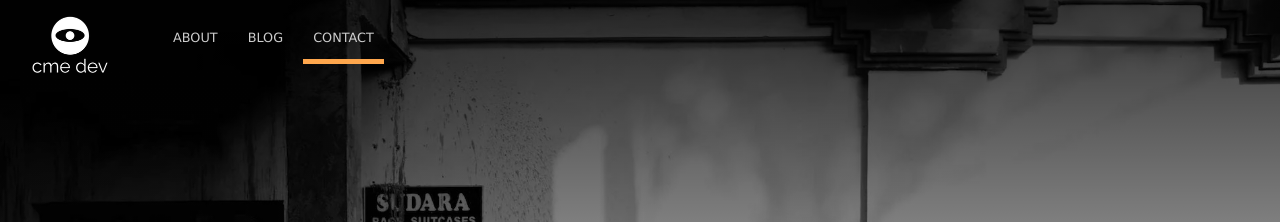
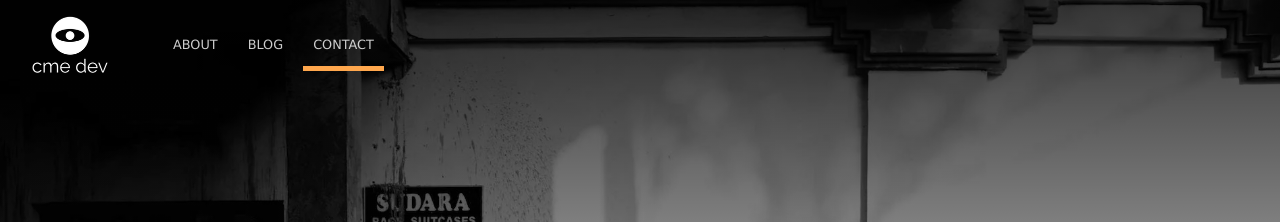
Before and after one commit to marklchaves/bali-street-photographer, a Jekyll site: the page built from contact.html, in a window 1280 px wide. Shown: the top 222 px of the page. Built offline with Jekyll 4.4.1, drawn with Linux system fonts in a browser that asks for light colours; nearby versions of some CDN libraries.

Commit message:
Open nav toggle mobile fix

```diff
--- a/_sass/navigation.scss
+++ b/_sass/navigation.scss
@@ -21,7 +21,7 @@ nav {
 	font-size: .8em;
 	width: 100%;
 	position: relative;
-	top: -7px;
+	/* top: -7px; */
 	text-shadow: none;
 
 	@media #{$mid-point} {
```
